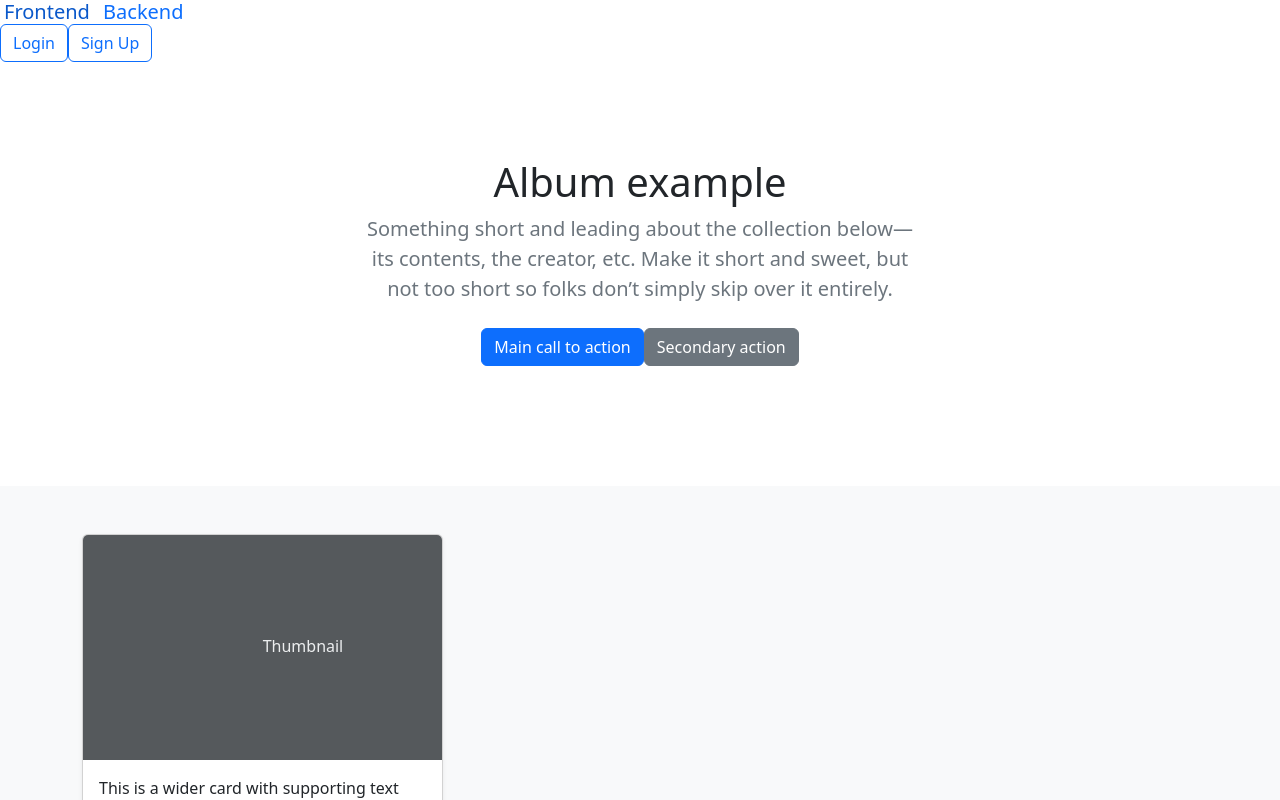
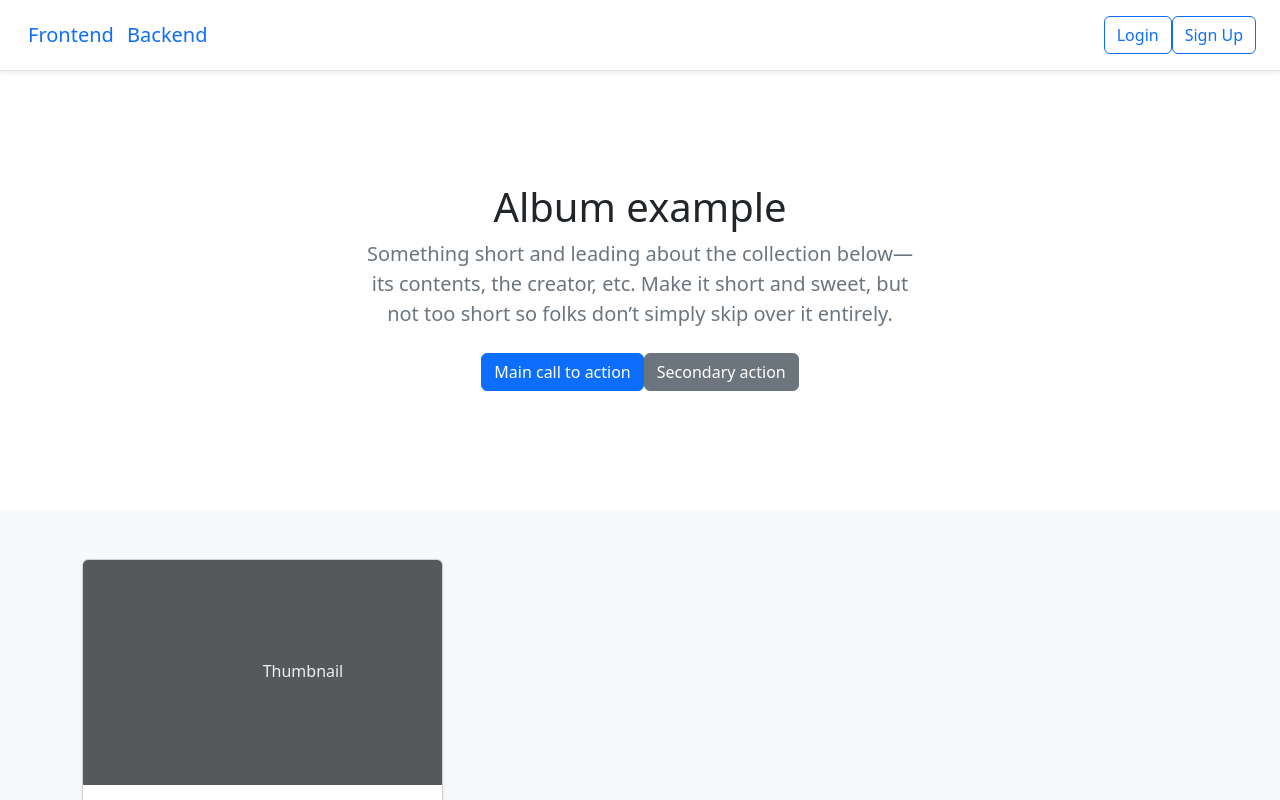
Before and after one commit to Simomir/Angular-Ambassador, an Angular app: page / in a window 1280 px wide. Shown: the top 800 px of the page. Built offline with nearby package versions, Linux system fonts and the light colour scheme.

Commit message:
css and import

```diff
--- a/src/app/main/main.module.ts
+++ b/src/app/main/main.module.ts
@@ -2,7 +2,7 @@ import { NgModule } from '@angular/core';
 import { CommonModule } from '@angular/common';
 import { MainComponent } from './main.component';
 import { NavComponent } from './nav/nav.component';
-
+import { RouterModule } from "@angular/router";
 
 
 @NgModule({
@@ -11,7 +11,8 @@ import { NavComponent } from './nav/nav.component';
     NavComponent
   ],
   imports: [
-    CommonModule
+    CommonModule,
+    RouterModule,
   ]
 })
 export class MainModule { }
--- a/src/app/main/nav/nav.component.html
+++ b/src/app/main/nav/nav.component.html
@@ -1,4 +1,4 @@
-<header>
+<header class="d-flex flex-column flex-md-row align-items-center p-3 px-md-4 mb-3 bg-body border-bottom shadow-sm">
   <p class="h5 my-0 me-md-auto fw-normal">
     <a href="javascript:void(0)" class="p-1 text-decoration-none">
       Frontend
```
